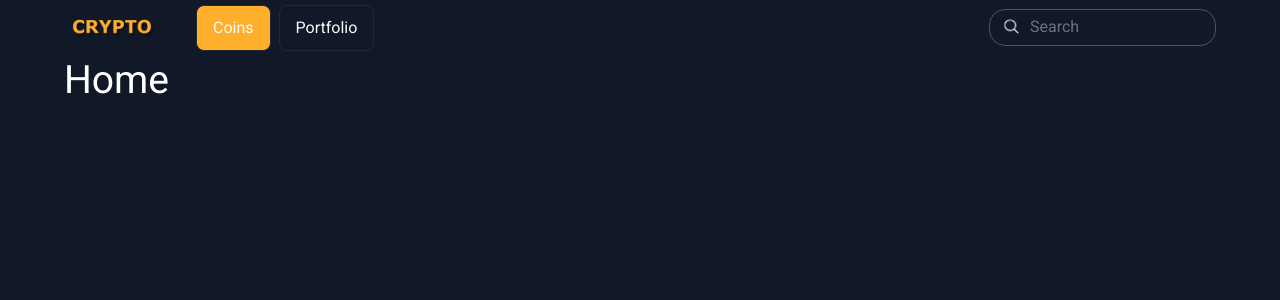
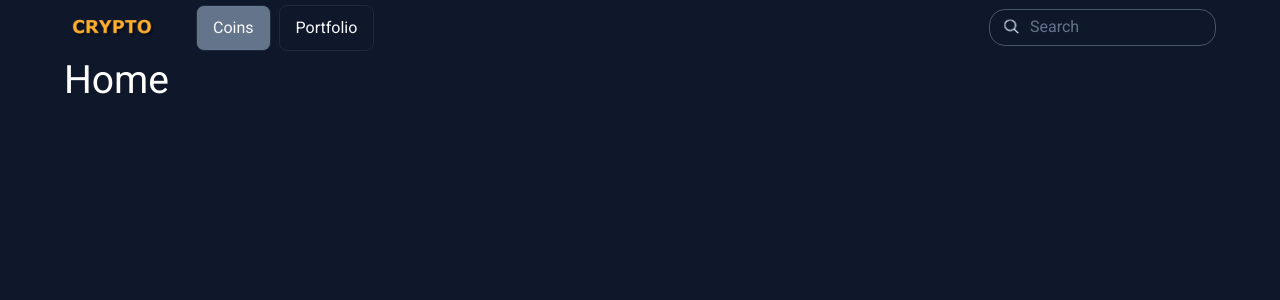
Before and after one commit to grefelnable/crypto-app, a React (Vite) app: page / in a window 1280 px wide. Shown: the top 300 px of the page. Built offline with nearby package versions, Linux system fonts and the light colour scheme.

Commit message:
Redo grey colors

```diff
--- a/src/index.css
+++ b/src/index.css
@@ -11,34 +11,21 @@ html {
 
 :root {
   /* colors */
-  --primary-100: #ffefd5;
-  --primary-200: #ffdfab;
-  --primary-300: #ffcf80;
-  --primary-400: #ffbf56;
-  --primary-500: #ffaf2c;
-  --primary-600: #cc8c23;
-  --primary-700: #99691a;
-  --primary-800: #664612;
-  --primary-900: #332309;
 
   /* grey */
-  --grey-50: #f9fafb;
-  --grey-100: #f3f4f6;
-  --grey-200: #e5e7eb;
-  --grey-300: #d1d5db;
-  --grey-400: #9ca3af;
-  --grey-500: #6b7280;
-  --grey-600: #4b5563;
-  --grey-700: #374151;
-  --grey-800: #1f2937;
-  --grey-900: #111827;
+  --grey-50: #f8fafc;
+  --grey-100: #f1f5f9;
+  --grey-200: #e2e8f0;
+  --grey-300: #cbd5e1;
+  --grey-400: #94a3b8;
+  --grey-500: #64748b;
+  --grey-600: #475569;
+  --grey-700: #334155;
+  --grey-800: #1e293b;
+  --grey-900: #0f172a;
 
   --black: #222;
   --white: #fff;
-  --red-light: #f8d7da;
-  --red-dark: #842029;
-  --green-light: #d1e7dd;
-  --green-dark: #0f5132;
 
   /* box shadows */
   --shadow-1: 0 1px 3px 0 rgb(0 0 0 / 0.1), 0 1px 2px -1px rgb(0 0 0 / 0.1);
@@ -126,9 +113,9 @@ ul {
 .loading {
   width: 4rem;
   height: 4rem;
-  border: 3px solid var(--grey-300);
+  border: 3px solid var(--grey-100);
   border-radius: 50%;
-  border-top-color: var(--primary-500);
+  border-top-color: var(--grey-500);
   animation: spinner 0.8s linear infinite;
   margin: 0 auto;
 }
@@ -141,5 +128,5 @@ ul {
 
 /* Active Class fo NavLink */
 .active {
-  background-color: var(--primary-500);
+  background-color: var(--grey-500);
 }
```
